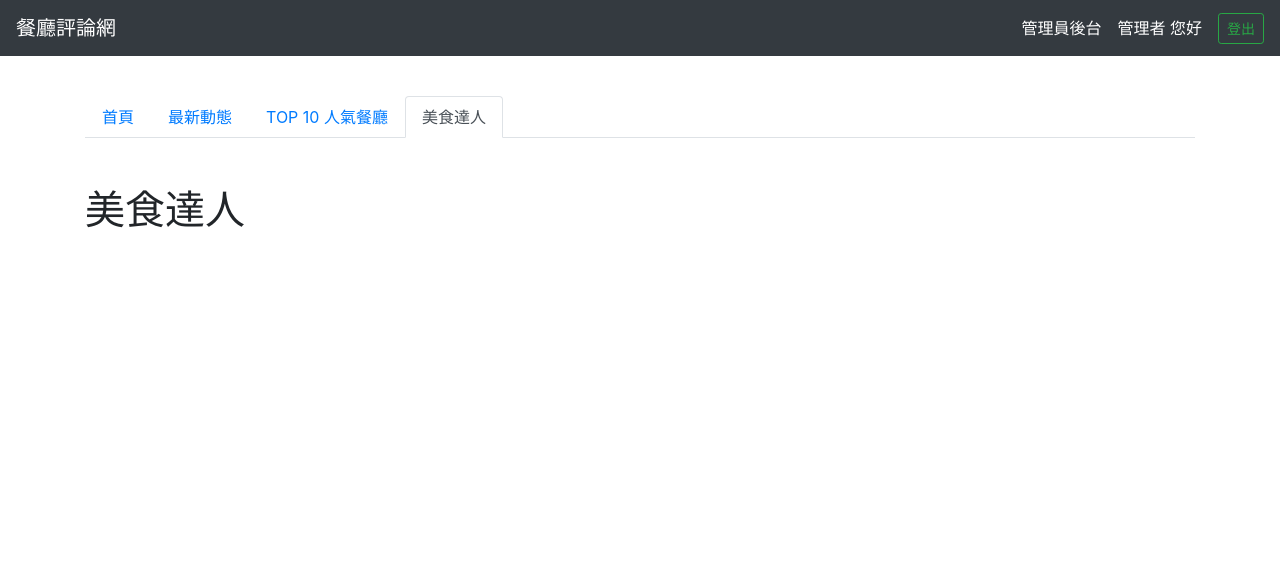
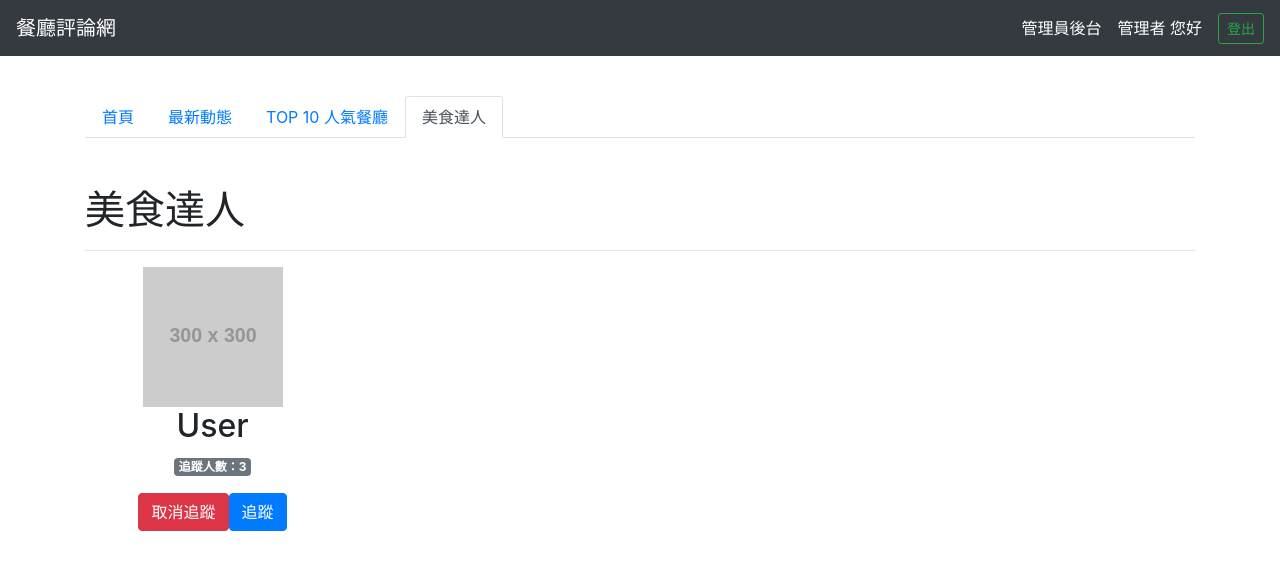
Before and after one commit to ariel92911/forum-front-end-vue, a Vue app: page /#/users/top in a window 1280 px wide. Shown: the top 570 px of the page. Built offline with nearby package versions, Linux system fonts and the light colour scheme.

Commit message:
update UsersTop page

```diff
--- a/src/views/UsersTop.vue
+++ b/src/views/UsersTop.vue
@@ -2,7 +2,37 @@
 <template>
   <div class="container py-5">
     <NavTabs />
-    <h1 class="mt-5">美食達人</h1>
+    <h1 class="mt-5">
+      美食達人
+    </h1>
+    <hr>
+    <div class="row text-center">
+      <div class="col-3">
+        <a href="#">
+          <img
+            src="http://via.placeholder.com/300x300?text=No+Image"
+            width="140px"
+            height="140px"
+          >
+        </a>
+        <h2>User</h2>
+        <span class="badge badge-secondary">追蹤人數：3</span>
+        <p class="mt-3">
+          <button
+            type="button"
+            class="btn btn-danger"
+          >
+            取消追蹤
+          </button>
+          <button
+            type="button"
+            class="btn btn-primary"
+          >
+            追蹤
+          </button>
+        </p>
+      </div>
+    </div>
   </div>
 </template>
 
```
